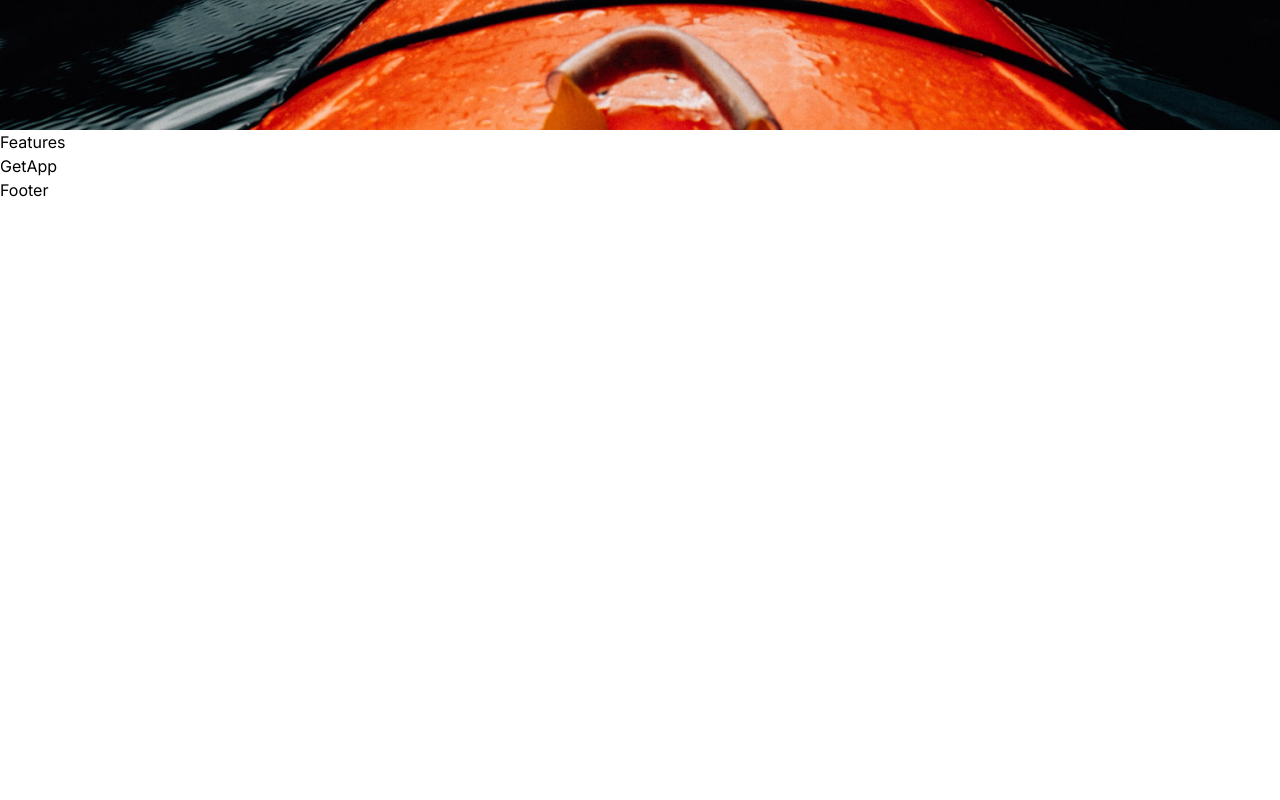
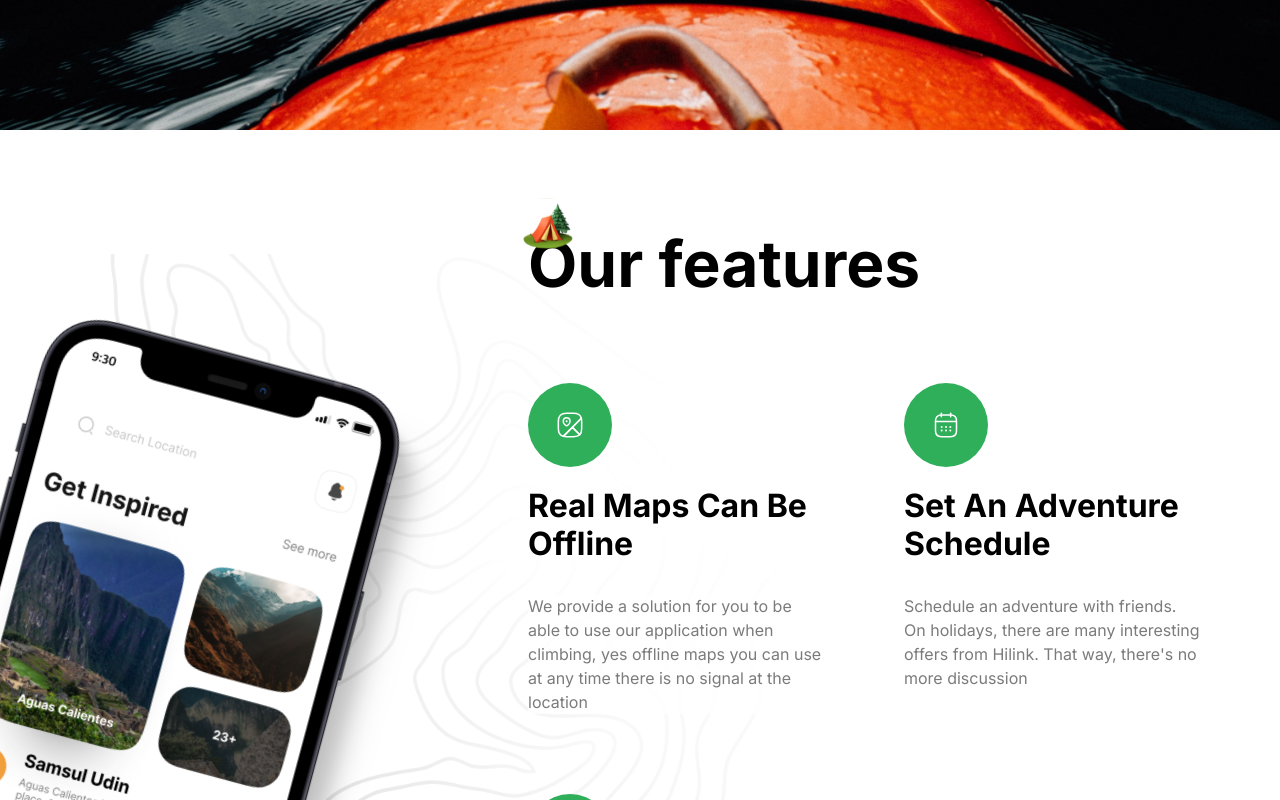
Before and after one commit to lehan1208/travel-landing-page, a Next.js app: page / in a window 1280 px wide. Shown: the part 2540-3340 px from the top of the page. Before the commit the page ends 2742 px from the top, so only its background shows below. Built offline with nearby package versions, Linux system fonts and the light colour scheme.

Commit message:
add Features section

```diff
--- a/components/Features.tsx
+++ b/components/Features.tsx
@@ -1,11 +1,57 @@
 import React from "react";
+import Image from "next/image";
+import {FEATURES} from "@/constants";
 
 const Features = () => {
   return (
-    <div>
-      Features
-    </div>
+    <section className="flex-col flexCenter
+    overflow-hidden bg-feature-bg bg-center bg-no-repeat py-24">
+      <div className="max-container padding-container relative w-full flex justify-end">
+        <div className="flex flex-1 lg:min-h-[900px]">
+          <Image src="/phone.png" alt="phone" width={440} height={1000} className="feature-phone" />
+        </div>
+
+        <div className="z-20 flex w-full flex-col lg:w-[60%]">
+          <div className="relative">
+            <Image src="/camp.svg" alt="camp" width={50} height={50} className="absolute left-[-5px] top-[-28px] lg:w-[50px]"/>
+            <h2 className="bold-40 lg:bold-64">Our features</h2>
+          </div>
+          <ul className="mt-10 grid gap-10 md:grid-cols-2 lg:mt-20 lg:gap-20">
+            {FEATURES.map(feature => (
+              <FeatureItem
+                key={feature.title}
+                title={feature.title}
+                icon={feature.icon}
+                variant={feature.variant}
+                description={feature.description}
+              />
+            ))}
+          </ul>
+        </div>
+      </div>
+    </section>
   );
 };
 
+type FeatureItemTypes = {
+  title: string,
+  icon: string,
+  variant: string,
+  description: string,
+}
+
+const FeatureItem = ({title, icon, variant, description}: FeatureItemTypes) => {
+  return (
+    <li className="flex w-full flex-1 flex-col items-start">
+      <div className={`rounded-full p-4 lg:p-7 bg-${variant}-50`}>
+        <Image src={icon} alt={title} width={28} height={28} />
+      </div>
+      <h2 className="bold-20 lg:bold-32 mt-5 capitalize">{title}</h2>
+      <p className="regular-16 mt-5 bg-white/80 text-gray-30 lg:mt-[30px] lg:bg-none">
+        {description}
+      </p>
+    </li>
+  )
+
+}
 export default Features;
```
